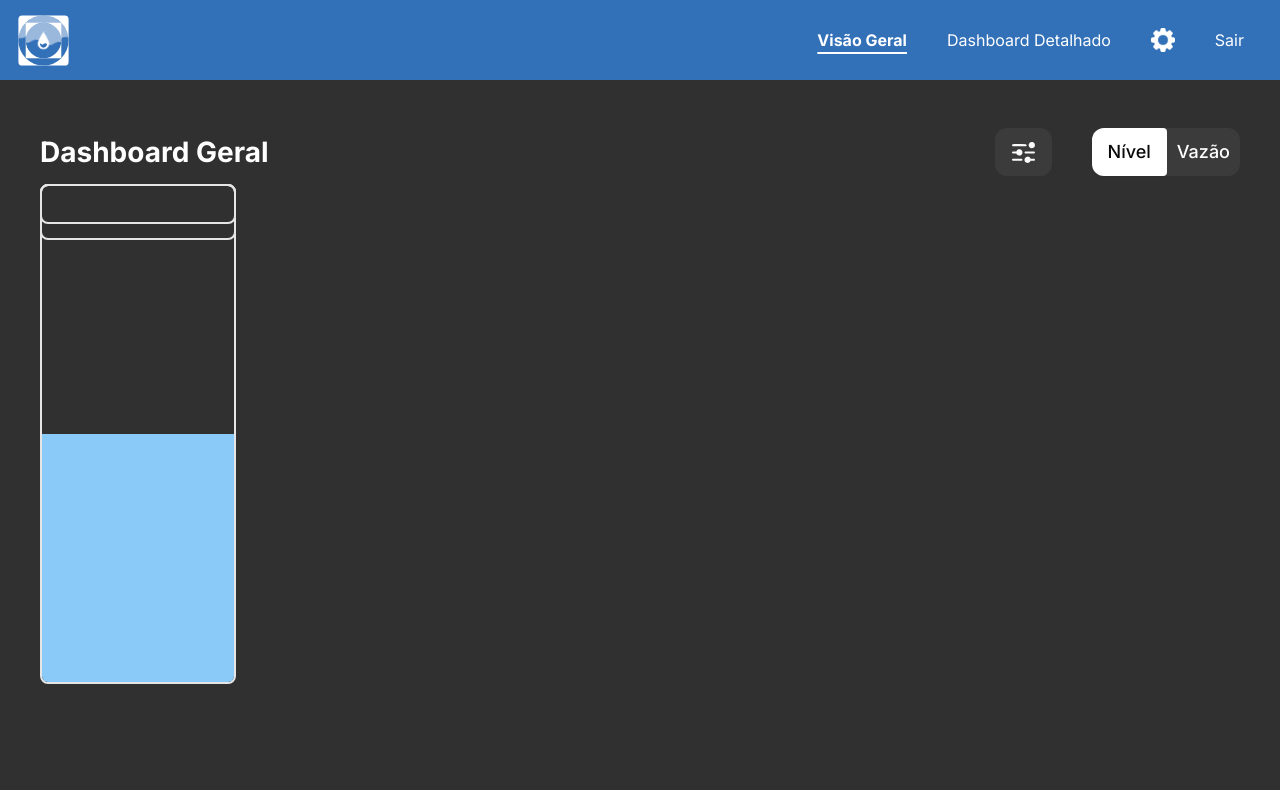
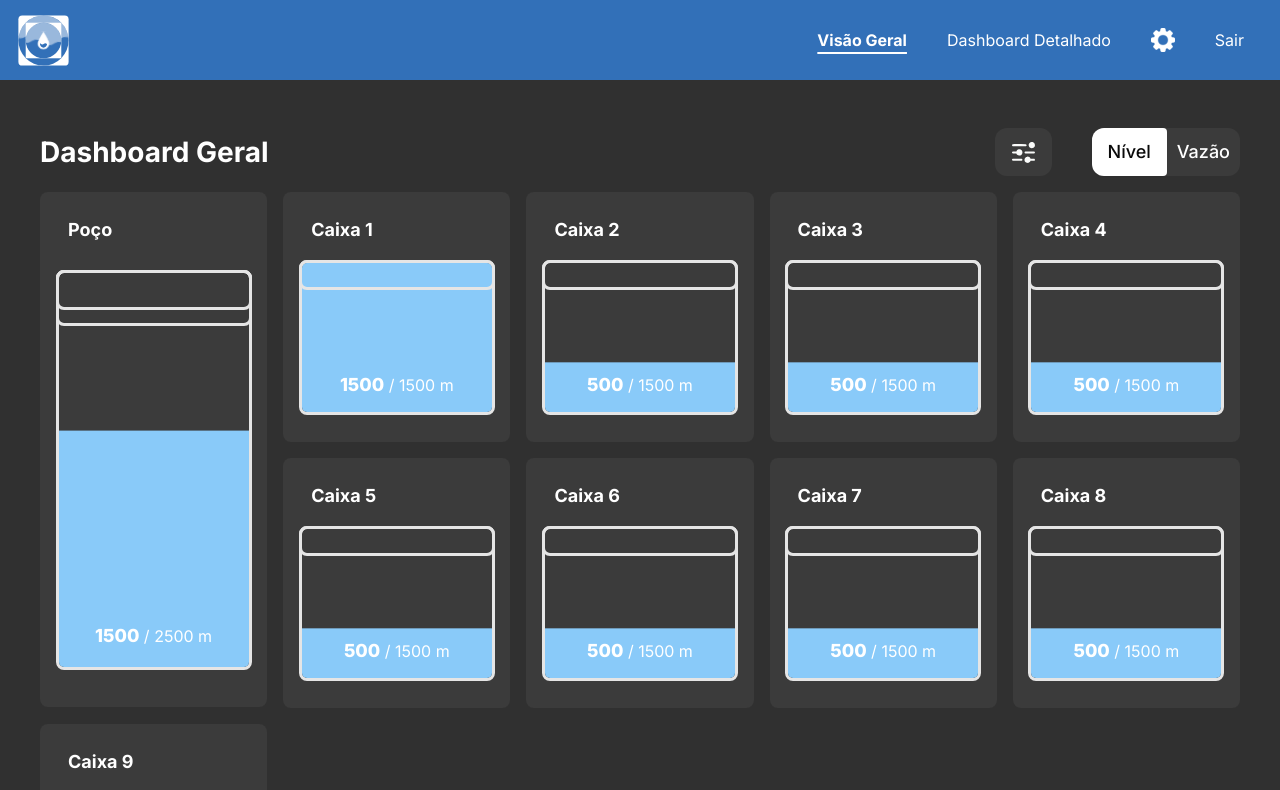
Before and after one commit to RivianSoldier/MAUAguas, a Next.js app in the folder front/mauaguas_front/: page /visao-geral in a window 1280 px wide. Shown: the top 790 px of the page. Built offline with nearby package versions, Linux system fonts and the light colour scheme.

Commit message:
poco, caixas, grid, e muito mais :)

```diff
--- a/front/mauaguas_front/app/visao-geral/page.js
+++ b/front/mauaguas_front/app/visao-geral/page.js
@@ -1,11 +1,12 @@
 "use client";
-import { Progress } from "@/components/ui/progress"
 import NavBar from '@/components/NavBar';
 import { Tabs, TabsContent, TabsList, TabsTrigger } from "@/components/ui/tabs";
 import { Button } from '@/components/ui/button';
 import Image from "next/image";
 import { Separator } from "@/components/ui/separator"
 import { CheckboxList } from "@/components/ui/checkbox-list"
+import { Poco } from "@/components/ui/poco";
+import { Caixa } from "@/components/ui/caixa-volume";
 
 import * as React from "react";
 import {
@@ -46,12 +47,19 @@ export default function VisaoGeral() {
                         </TabsList>
                     </div>
                 </div>
-                <div className='text-white mx-10'>
+                <div className='text-white mx-10 mt-4'>
                     <TabsContent value="nivel">
-                        <div className="relative">
-                            <div className="absolute border-2 rounded-lg w-[196px] h-[40px] z-20" />
-                            <div className="absolute border-2 rounded-lg w-[196px] h-[56px] z-10" />
-                            <Progress value={50} color="bg-[#89CAF9]" className="absolute w-[196px] z-0 top-0"/>
+                        <div className="gap-4 grid xl:grid-cols-5 lg:grid-cols-4 md:grid-cols-3 sm:grid-cols-2">
+                            <Poco volume={1500} capacidade={2500} />
+                            <Caixa volume={1500} capacidade={1500} nome={"Caixa 1"}></Caixa>
+                            <Caixa volume={500} capacidade={1500} nome={"Caixa 2"}></Caixa>
+                            <Caixa volume={500} capacidade={1500} nome={"Caixa 3"}></Caixa>
+                            <Caixa volume={500} capacidade={1500} nome={"Caixa 4"}></Caixa>
+                            <Caixa volume={500} capacidade={1500} nome={"Caixa 5"}></Caixa>
+                            <Caixa volume={500} capacidade={1500} nome={"Caixa 6"}></Caixa>
+                            <Caixa volume={500} capacidade={1500} nome={"Caixa 7"}></Caixa>
+                            <Caixa volume={500} capacidade={1500} nome={"Caixa 8"}></Caixa>
+                            <Caixa volume={500} capacidade={1500} nome={"Caixa 9"}></Caixa>
                         </div>
                     </TabsContent>
                     <TabsContent value="vazao">Dashboard de Vazão.</TabsContent>
--- a/front/mauaguas_front/components/NavBar.js
+++ b/front/mauaguas_front/components/NavBar.js
@@ -3,7 +3,7 @@ import Link from "next/link";
 
 export default function NavBar({ activePage }) {
   return (
-    <header className="bg-[#3270B8] h-20 p-4 w-full fixed z-10 top-0">
+    <header className="bg-[#3270B8] h-20 p-4 w-full fixed z-50 top-0">
       <div className="max-w-full mx-auto h-full flex justify-between items-center">
         <div className="rounded-xl">
           <Image src="/logo_01.svg" alt="Logo" width={55} height={55} />
--- /dev/null
+++ b/front/mauaguas_front/components/ui/caixa-volume.jsx
@@ -0,0 +1,20 @@
+import { Progress } from "@/components/ui/progress";
+
+export function Caixa({ volume, nome, capacidade }) {
+    return (
+        <div className="relative h-[250px] w-full bg-[#3B3B3B] rounded-lg row-span-1 col-span-1">
+            <p className="pl-7 py-6 font-bold text-lg">{`${ nome }`}</p>
+            <div className="absolute inset-0 flex flex-col justify-center items-center pt-10">
+                <div className="relative flex flex-col items-center">
+                    <div className="absolute z-20 bottom-4">
+                        <p className="text-lg font-extrabold">{`${volume}`}
+                            <span className="text-base font-normal">{` / ${capacidade} m`}</span>
+                        </p>
+                    </div>
+                    <div className="absolute border-[3px] rounded-lg w-[196px] h-[30px] z-10" />
+                    <Progress height="h-[155px]" value={volume && capacidade ? (volume / capacidade) * 100 : 0} color="bg-[#89CAF9]" className="w-[196px] z-0" />
+                </div>
+            </div>
+        </div>
+    );
+}
--- /dev/null
+++ b/front/mauaguas_front/components/ui/poco.jsx
@@ -0,0 +1,21 @@
+import { Progress } from "@/components/ui/progress";
+
+export function Poco({ volume, capacidade }) {
+    return (
+        <div className="relative h-[515px] w-full min-w-[192px] bg-[#3B3B3B] rounded-lg row-span-2 col-span-1">
+            <p className="pl-7 py-6 font-bold text-lg">Poço</p>
+            <div className="absolute inset-0 flex flex-col justify-center items-center pt-10">
+                <div className="relative flex flex-col items-center">
+                    <div className="absolute z-30 bottom-5">
+                        <p className="text-lg font-extrabold">{`${volume}`}
+                            <span className="text-base font-normal">{` / ${capacidade} m`}</span>
+                        </p>
+                    </div>
+                    <div className="absolute border-[3px] rounded-lg w-[196px] h-[40px] z-10" />
+                    <div className="absolute border-[3px] rounded-lg w-[196px] h-[56px] z-10" />
+                    <Progress height="h-[400px]" value={volume && capacidade ? (volume / capacidade) * 100 : 0} color="bg-[#89CAF9]" className="w-[196px] z-0" />
+                </div>
+            </div>
+        </div>
+    );
+}
--- a/front/mauaguas_front/components/ui/progress.jsx
+++ b/front/mauaguas_front/components/ui/progress.jsx
@@ -5,10 +5,10 @@ import * as ProgressPrimitive from "@radix-ui/react-progress"
 
 import { cn } from "@/lib/utils"
 
-const Progress = React.forwardRef(({ className, value, color, ...props }, ref) => (
+const Progress = React.forwardRef(({ className, value, color, height,...props }, ref) => (
   <ProgressPrimitive.Root
     ref={ref}
-    className={cn("relative h-[500px] w-full overflow-hidden rounded-lg bg-transparent border-2 rotate-180", className)}
+    className={cn(`relative ${height} w-full overflow-hidden rounded-lg bg-transparent border-[3px] rotate-180`, className)}
     {...props}>
     <ProgressPrimitive.Indicator
       className={`h-full w-full flex-1 ${ color } transition-all`}
```
